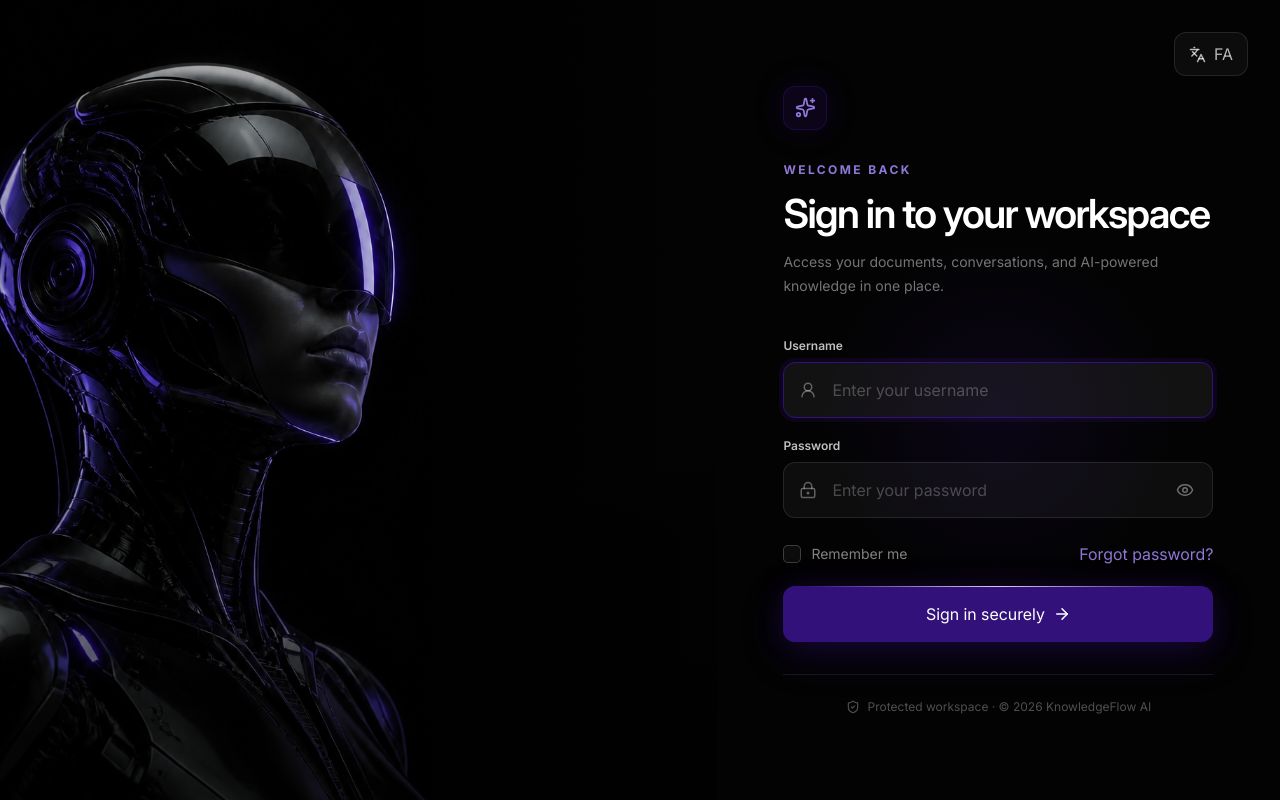
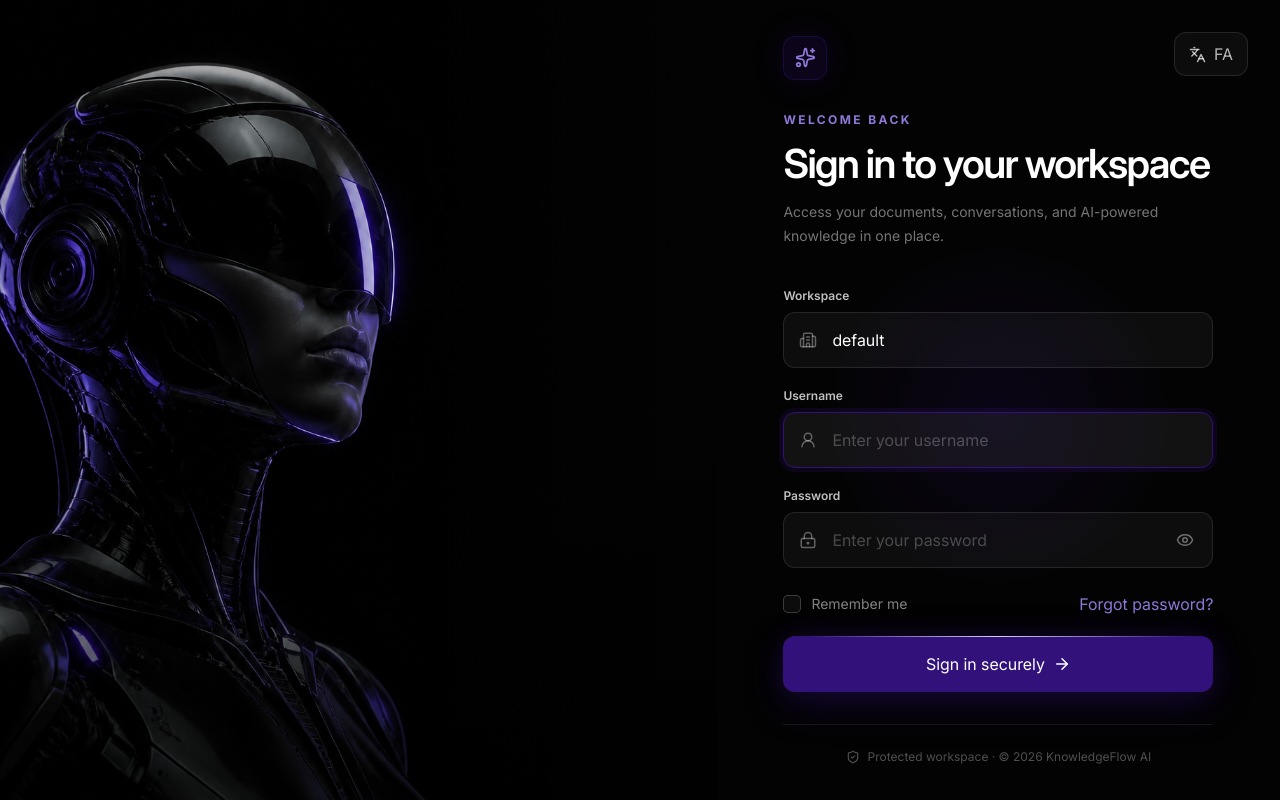
Before and after one commit to elmira-orooji/advanced-rag-system, a React (Vite) app in the folder frontend/my-rag-app/: page / in a window 1280 px wide. Built offline with nearby package versions, Linux system fonts and the light colour scheme; no server answers.

Commit message:
frontend/Multi-tenancy & Organization

```diff
--- a/frontend/my-rag-app/src/components/SidebarV2.tsx
+++ b/frontend/my-rag-app/src/components/SidebarV2.tsx
@@ -139,7 +139,7 @@ export default function SidebarV2({
             </span>
             <div className={`${collapsed ? "md:hidden" : "block"} min-w-0 flex-1`}>
               <p className="truncate text-xs font-semibold">{currentUser?.username ?? "User"}</p>
-              <p className="mt-0.5 text-[10px] capitalize text-white/35">{currentUser?.role ?? "user"} {labels.account}</p>
+              <p className="mt-0.5 truncate text-[10px] capitalize text-white/35">{currentUser?.organization_name ?? "Workspace"} · {currentUser?.role ?? "user"}</p>
             </div>
             <button type="button" onClick={onLogout} aria-label="Log out" className={`${collapsed ? "md:hidden" : "grid"} app-icon-button size-8 place-items-center rounded-lg text-white/35 hover:text-rose-300`}>
               <LogOut size={15} />
--- a/frontend/my-rag-app/src/pages/LoginPage.tsx
+++ b/frontend/my-rag-app/src/pages/LoginPage.tsx
@@ -17,6 +17,7 @@ import {
   ShieldCheck,
   Sparkles,
   UserRound,
+  Building2,
 } from "lucide-react";
 
 import loginHero from "../assets/login-android-hero-purple.png";
@@ -40,7 +41,7 @@ export default function LoginPage() {
     formState: { errors },
   } = useForm<LoginSchemaType>({
     resolver: zodResolver(loginSchema) as never,
-    defaultValues: { username: "", password: "", rememberMe: false },
+    defaultValues: { username: "", password: "", rememberMe: false, organization: "default" },
   });
 
   const usernameError = errors.username
@@ -101,6 +102,16 @@ export default function LoginPage() {
           <p className="mt-3 max-w-sm text-sm leading-6 text-white/45">{t.subtitle}</p>
 
           <form onSubmit={handleSubmit(onSubmit)} className="mt-10 space-y-5" noValidate>
+            <Field id="organization" label={isRtl ? "فضای کاری" : "Workspace"} error={errors.organization?.message} icon={<Building2 size={18} />} isRtl={isRtl}>
+              <input
+                id="organization"
+                type="text"
+                autoComplete="organization"
+                {...register("organization")}
+                placeholder="default"
+                className="h-14 w-full rounded-xl border border-white/10 bg-white/[.045] px-12 text-[15px] text-white outline-none ring-4 ring-transparent transition placeholder:text-white/25 hover:border-white/20 focus:border-[#32127A] focus:bg-white/[.06] focus:ring-[#32127A]/20"
+              />
+            </Field>
             <Field id="username" label={t.username} error={usernameError} icon={<UserRound size={18} />} isRtl={isRtl}>
               <input
                 id="username"
--- a/frontend/my-rag-app/src/schemas/loginSchema.ts
+++ b/frontend/my-rag-app/src/schemas/loginSchema.ts
@@ -10,10 +10,12 @@ export const loginSchema = z.object({
     .min(8, "Password must be at least 8 characters"),
 
   rememberMe: z.boolean(),
+  organization: z.string().min(2).max(80).default("default"),
 });
 
 export interface LoginSchemaType {
   username: string;
   password: string;
   rememberMe: boolean;
+  organization: string;
 }
--- a/frontend/my-rag-app/src/services/authService.ts
+++ b/frontend/my-rag-app/src/services/authService.ts
@@ -28,6 +28,7 @@ export const authService = {
         username: data.username.trim(),
         password: data.password,
         remember_me: data.rememberMe,
+        organization: data.organization.trim().toLowerCase(),
       }),
     });
     const payload = (await response.json().catch(() => null)) as LoginResponse | null;
--- a/frontend/my-rag-app/src/types/auth.ts
+++ b/frontend/my-rag-app/src/types/auth.ts
@@ -4,6 +4,9 @@ export interface AuthUser {
   id: string;
   username: string;
   role: UserRole;
+  organization_id: string;
+  organization_name: string;
+  organization_slug: string;
 }
 
 export interface AuthSession {
```
